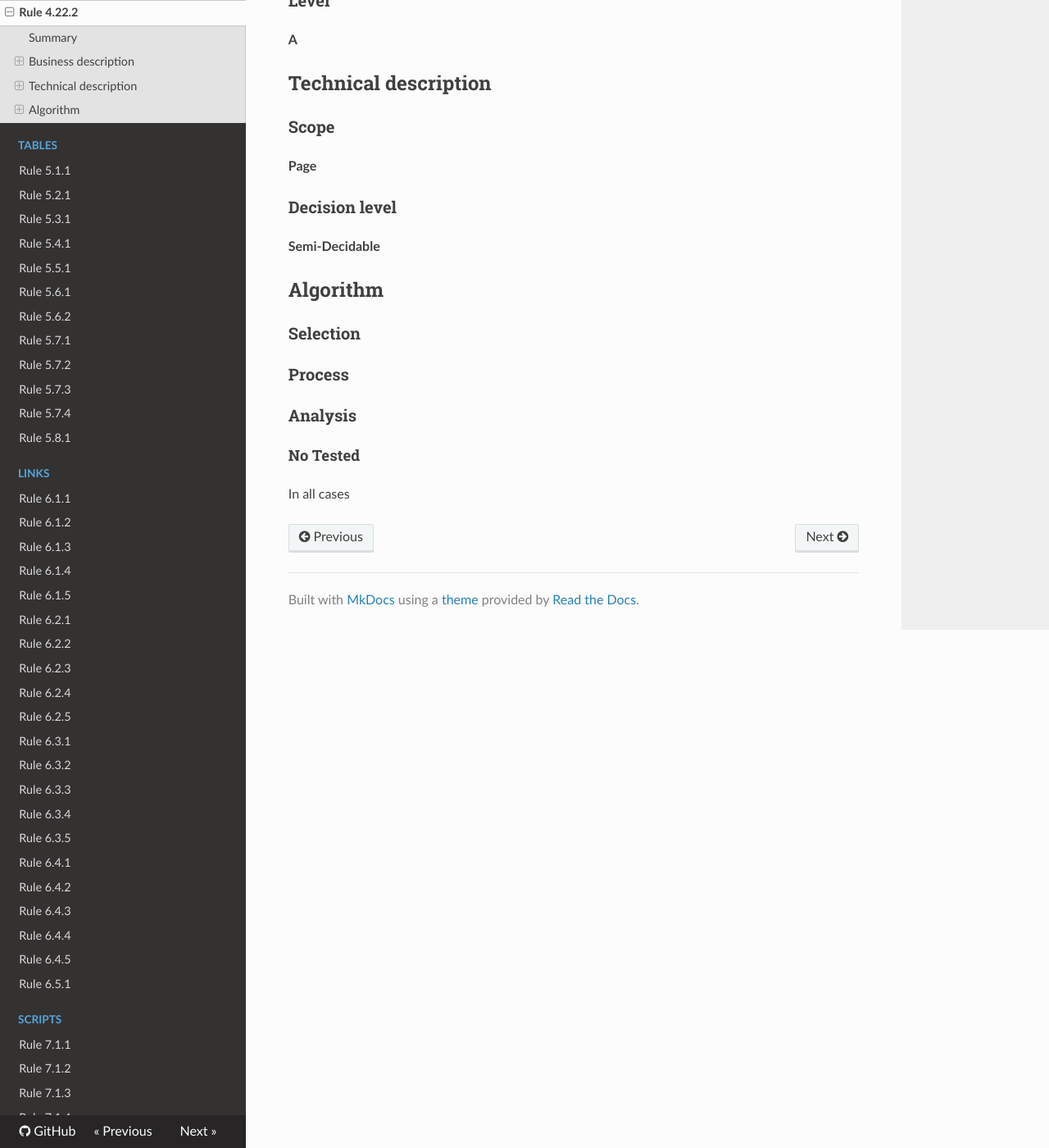
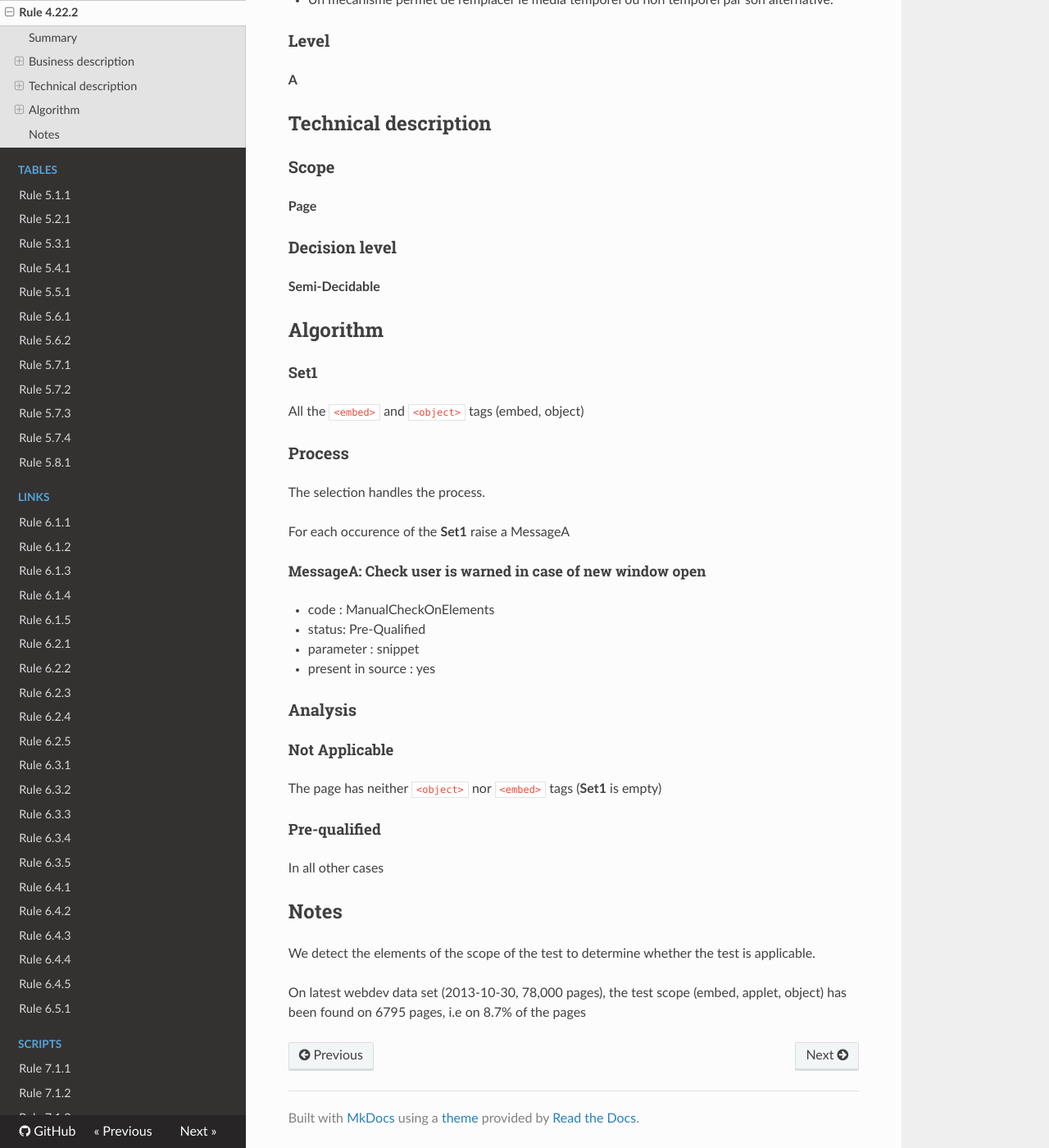
Before and after one commit to Tanaguru/Tanaguru-rules-RGAA-3-doc, an MkDocs documentation site: the page built from docs/Rule-4-22-2.md, in a window 1280 px wide and 1400 px high, scrolled down 748 px. Shown: the whole window at 82% size. Built offline with MkDocs 1.6.1, drawn with Linux system fonts in a browser that asks for light colours; nearby versions of some CDN libraries; old or Windows-style settings are respelled for this version of MkDocs; some of the changed text lies outside the part shown.

Commit message:
update design sheet rule for 4.22.1 and 4.22.2 (detection of object and embed tags)

```diff
--- a/docs/Rule-4-22-2.md
+++ b/docs/Rule-4-22-2.md
@@ -2,7 +2,9 @@
 
 ## Summary
 
-No-check rule
+This test consists in detecting `<object>` and `<embed>` tags on the page.
+
+The control that checks that the user is warned has to be done manually.
 
 ## Business description
 
@@ -39,12 +41,38 @@ Chaque <a href="http://references.modernisation.gouv.fr/sites/default/files/RGAA
 
 ## Algorithm
 
-### Selection
+#### Set1
+
+All the `<embed>` and `<object>` tags (embed, object)
 
 ### Process
 
+The selection handles the process.
+
+For each occurence of the **Set1** raise a MessageA
+
+##### MessageA: Check user is warned in case of new window open
+
+-   code : ManualCheckOnElements
+-   status: Pre-Qualified
+-   parameter : snippet
+-   present in source : yes
+
 ### Analysis
 
-#### No Tested
+#### Not Applicable
 
-In all cases
+The page has neither `<object>` nor `<embed>` tags (**Set1** is empty)
+
+#### Pre-qualified
+
+In all other cases
+
+## Notes
+
+We detect the elements of the scope of the test to determine whether the
+test is applicable.
+
+On latest webdev data set (2013-10-30, 78,000 pages), the test scope
+(embed, applet, object) has been found on 6795 pages, i.e on 8.7% of the
+pages
```
Also changed, not shown: docs/Rule-13-2-2.md (+1 -1 lines), docs/Rule-4-22-1.md (+32 -4 lines).
